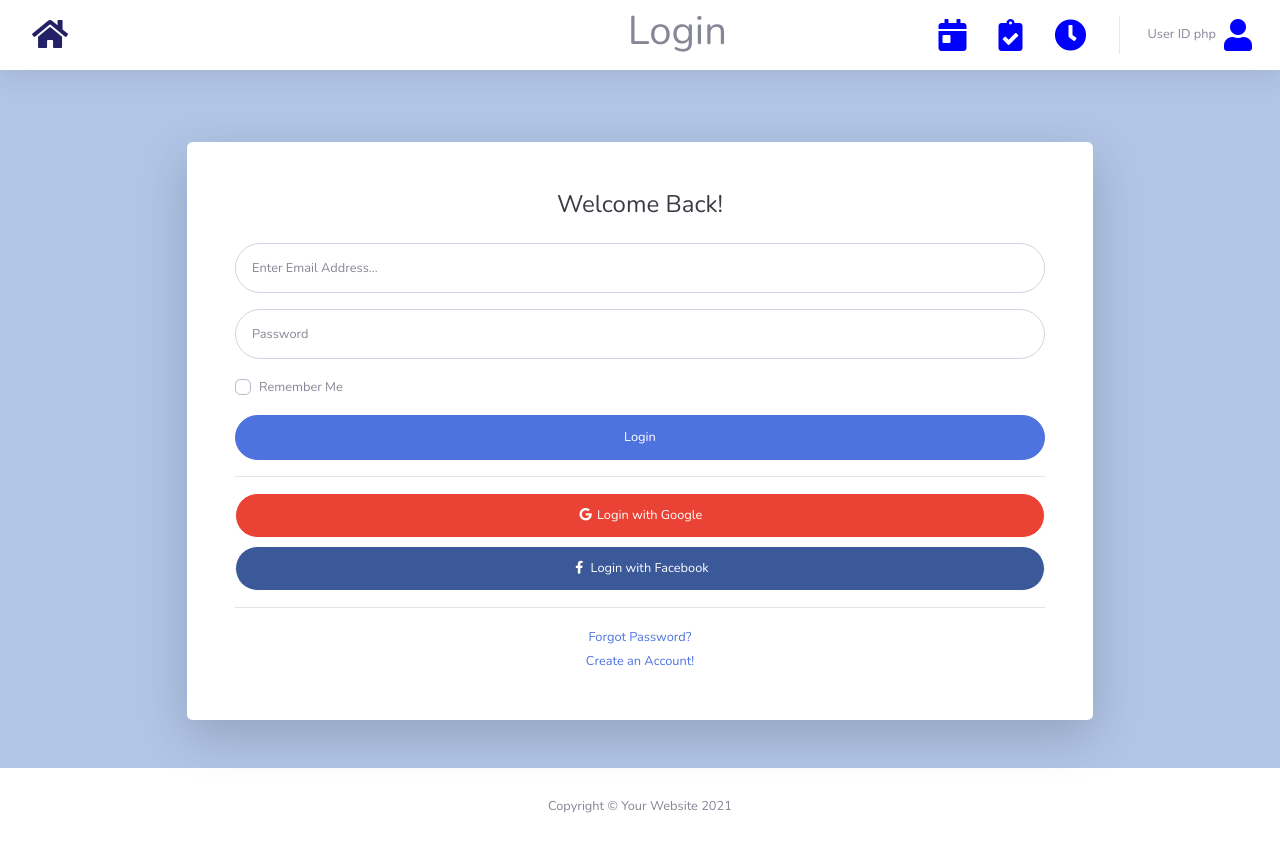
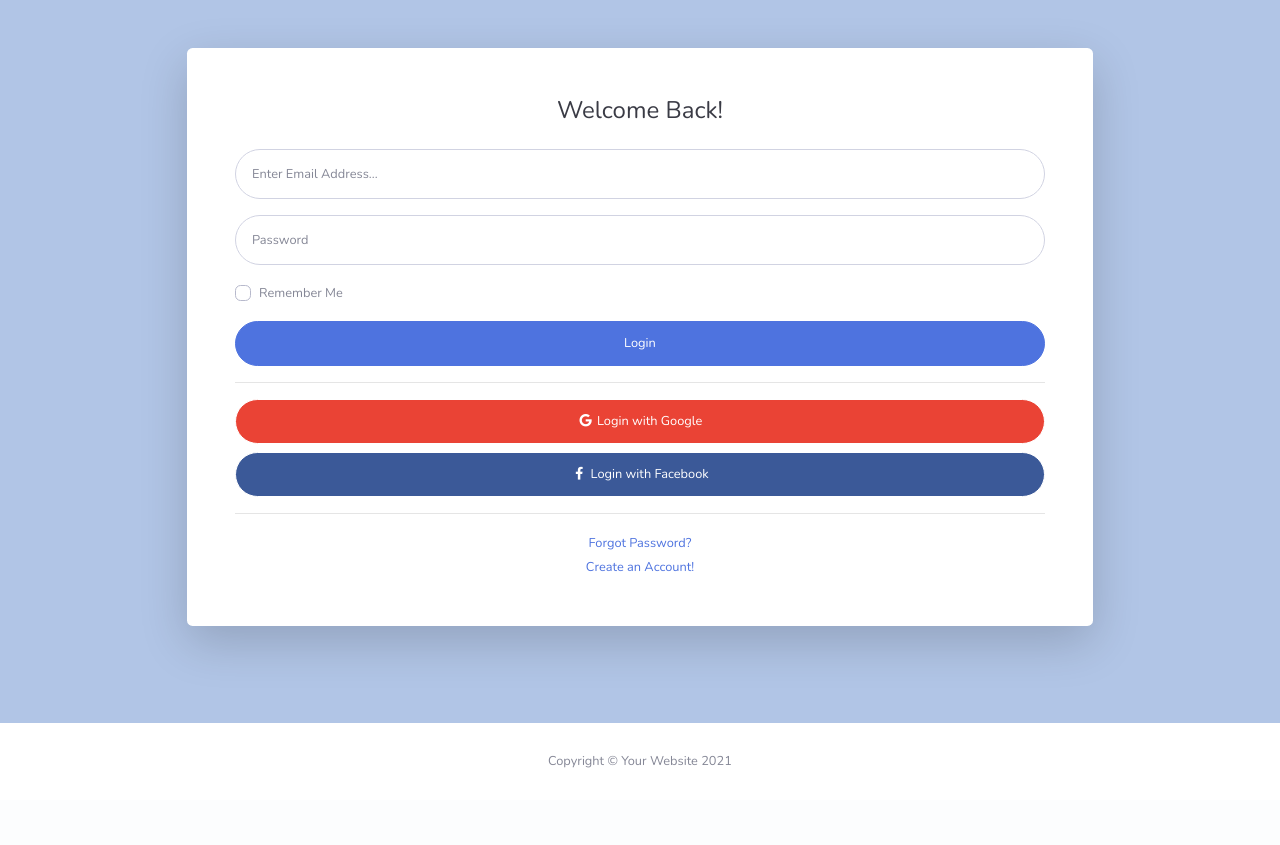
Before and after one commit to CelloLuna/Planorize, a PHP site: page /login.php in a window 1280 px wide. After the commit the page ends 768 px from the top, so only its background shows below. Run offline with PHP 8.4, Linux system fonts and the light colour scheme.

Commit message:
adding hidden header

```diff
--- a/headerLayout.php
+++ b/headerLayout.php
@@ -20,26 +20,13 @@
         <link href="css/sb-admin-2.min.css" rel="stylesheet" />
         <!-- My CSS -->
         <link href="css/mystyles.css" rel="stylesheet" />
-
-        <script>
-            //var nav = document.getElementById("nav");
-
-            document.getElementById("nav").style.color = "green";
-
-            // function navHide() {
-            //     if ("<?php echo $pageTitle?>" == "Login") {
-            //         nav.hidden = true;
-            //     }
-            // }
-            // navHide();
-        </script>
     </head>
 
     <body id="page-top" class="d-flex flex-column min-vh-100">
         <!-- Topbar -->
         <nav id="nav" class="navbar navbar-expand navbar-light bg-white topbar mb-4 static-top shadow">
 
-            <!-- Topbar Search -->
+            <!-- Page Title and Home -->
             <form
                 class="d-none d-sm-inline-block form-inline mr-auto ml-md-3 my-2
                 my-md-0 mw-100 navbar-search">
--- /dev/null
+++ b/headerLayoutHidden.php
@@ -0,0 +1,27 @@
+<!DOCTYPE html>
+<html lang="en">
+    <head>
+        <meta charset="utf-8" />
+        <meta http-equiv="X-UA-Compatible" content="IE=edge" />
+        <meta name="viewport" content="width=device-width, initial-scale=1, shrink-to-fit=no"/>
+        <meta name="Layout for the head of every page" content="" />
+        <meta name="Marcello" content="" />
+
+        <!-- Page title based on php variable -->
+        <title><?php echo isset($pageTitle) ? $pageTitle : " "; ?></title>
+
+        <!-- Custom fonts for this template-->
+        <link
+            href="vendor/fontawesome-free/css/all.min.css" rel="stylesheet" type="text/css"/>
+        <link
+            href="https://fonts.googleapis.com/css?family=Nunito:200,200i,300,300i,400,400i,600,600i,700,700i,800,800i,900,900i" rel="stylesheet"/>
+
+        <!-- Custom styles for this template-->
+        <link href="css/sb-admin-2.min.css" rel="stylesheet" />
+        <!-- My CSS -->
+        <link href="css/mystyles.css" rel="stylesheet" />
+    </head>
+
+    <body id="page-top" class="d-flex flex-column min-vh-100">
+
+        <!-- End of Topbar -->
--- a/login.php
+++ b/login.php
@@ -6,7 +6,9 @@
 
     $pageTitle = "Login";
 
-    include_once "headerLayout.php";
+
+
+    include_once "headerLayoutHidden.php";
     include_once "loginLayout.php";
     include_once "footerLayout.php";
 ?>
```
